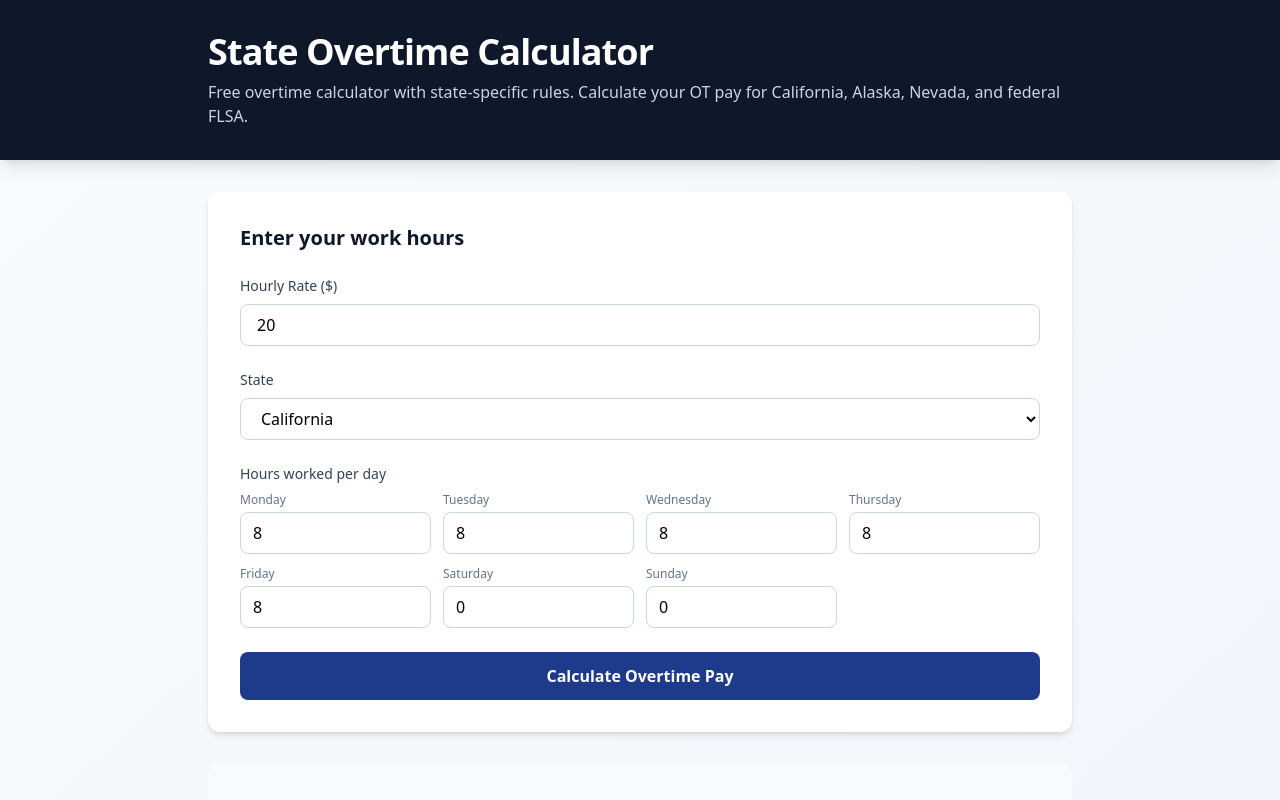
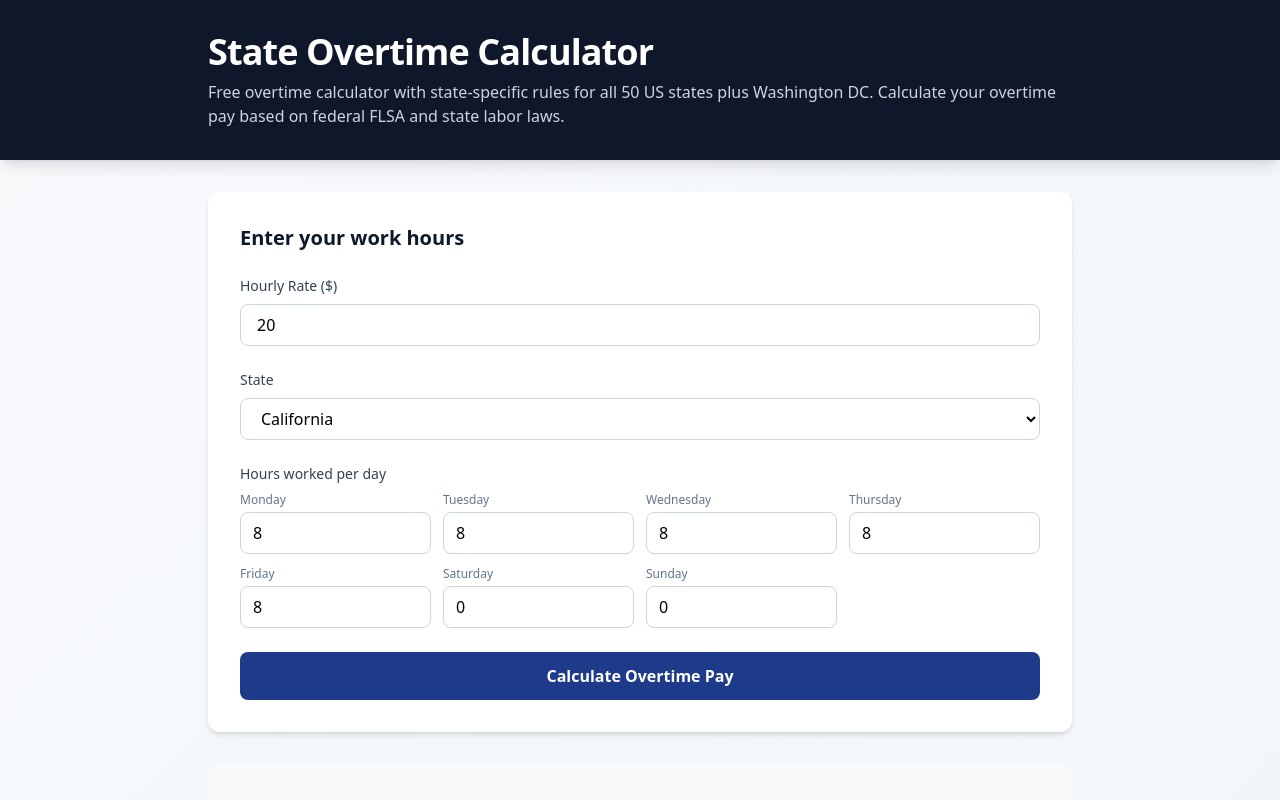
Before and after one commit to kikaifabrik-flow/stateovertime, a Next.js app: page / in a window 1280 px wide. Shown: the top 800 px of the page. Built offline with nearby package versions, Linux system fonts and the light colour scheme.

Commit message:
Update page.tsx
Update headline to mention 50 states + DC

```diff
--- a/src/app/page.tsx
+++ b/src/app/page.tsx
@@ -174,8 +174,9 @@ export default function Home() {
             State Overtime Calculator
           </h1>
           <p className="text-slate-300 mt-2 text-sm md:text-base">
-            Free overtime calculator with state-specific rules. Calculate your
-            OT pay for California, Alaska, Nevada, and federal FLSA.
+           Free overtime calculator with state-specific rules for all 50 US
+            states plus Washington DC. Calculate your overtime pay based on
+            federal FLSA and state labor laws.
           </p>
         </div>
       </header>
```
